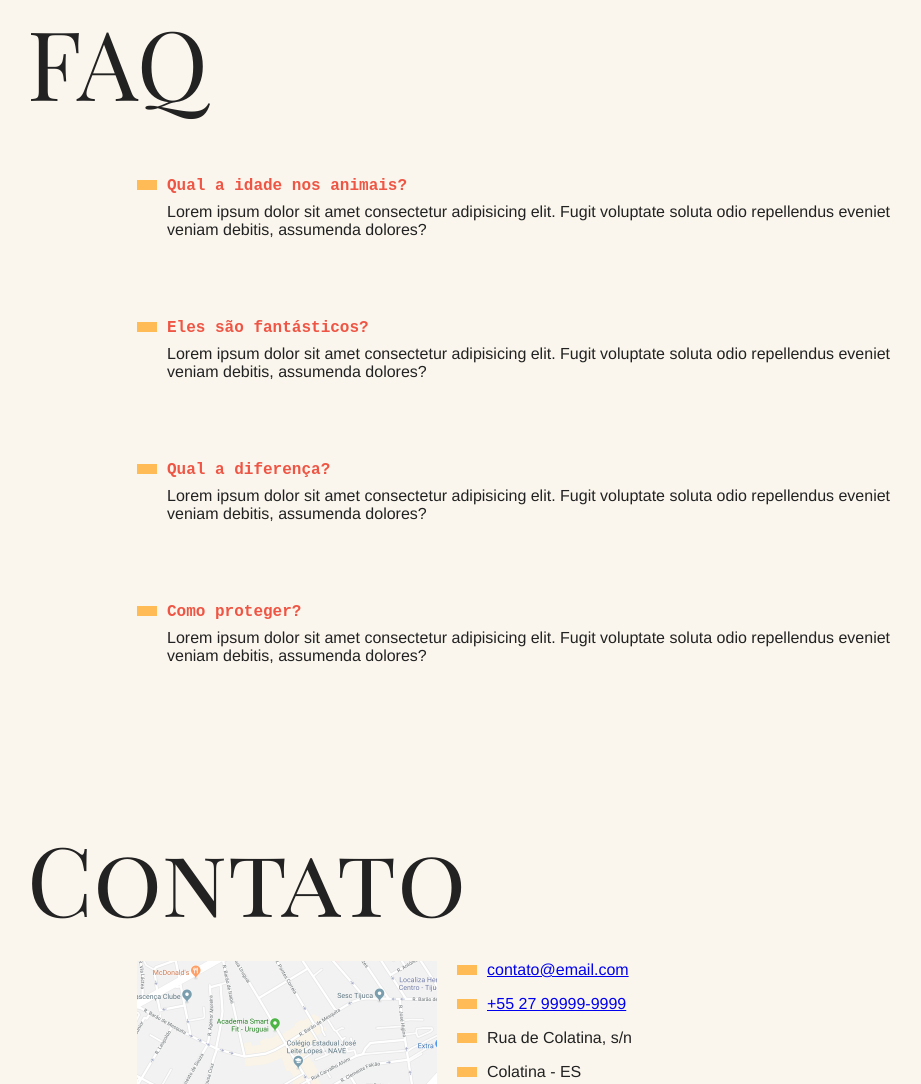
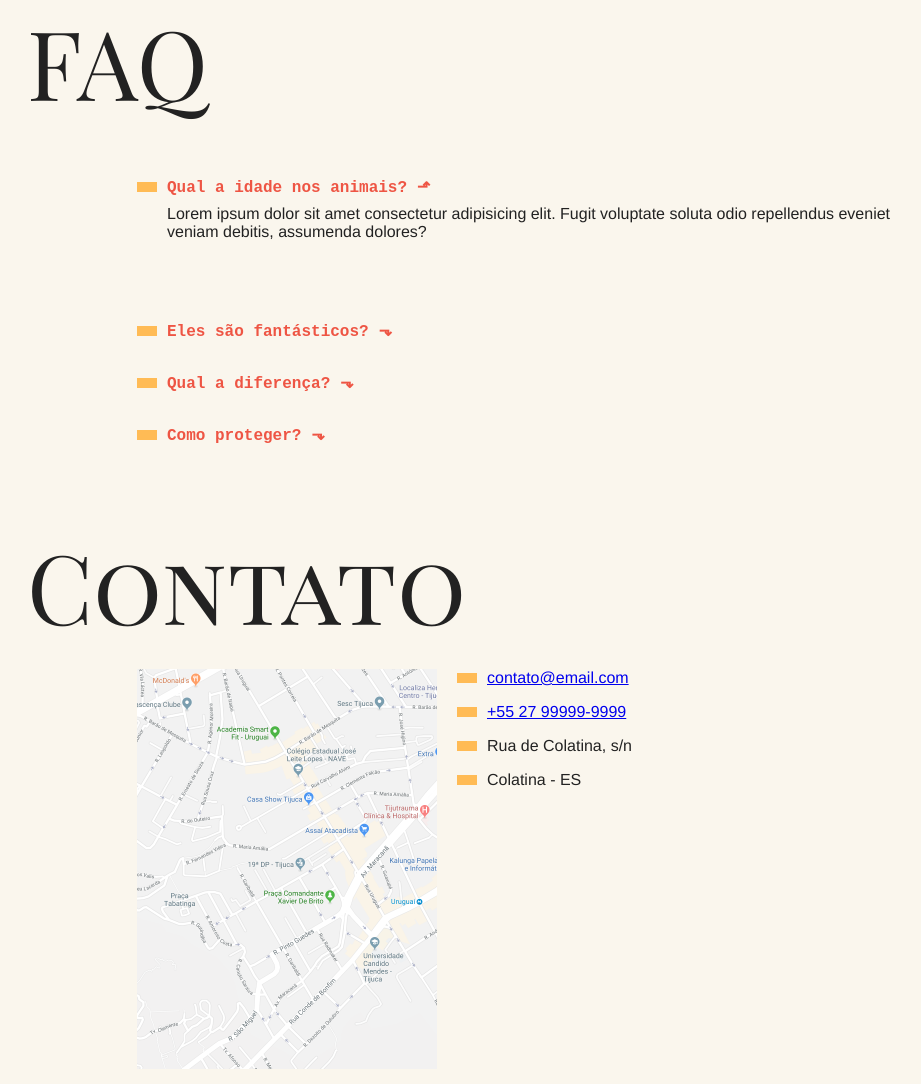
Before and after one commit to jeffersonsouuza/animais-fantasticos, a plain HTML site: page index.html in a window 1280 px wide. Shown: the part 801-1885 px from the top of the page, without its empty margins (163-1084 px from the left). Drawn offline with Linux system fonts and the light colour scheme.

Commit message:
improve: animacao nas secoes do site

```diff
--- a/css/style.css
+++ b/css/style.css
@@ -248,3 +248,48 @@ body {
     transform: translate3d(0, 0, 0);
   }
 }
+
+.js-accordion dd {
+  display: none;
+}
+
+.js-accordion dt {
+  cursor: pointer;
+}
+
+.js-accordion dt::after {
+  content: "⬎";
+  margin-left: 10px;
+}
+
+.js-accordion dt.ativo::after {
+  content: "⬏";
+  margin-left: 10px;
+}
+
+.js-accordion dd.ativo {
+  display: block !important;
+  animation: slideDown 0.5s forwards;
+}
+
+@keyframes slideDown {
+  from {
+    opacity: 0;
+    max-height: 0;
+  }
+  to {
+    max-height: 200px;
+    opacity: 1;
+  }
+}
+
+.js .js-scroll {
+  opacity: 0;
+  transform: translate3d(-30px, 0, 0);
+  transition: 0.3s;
+}
+
+.js .js-scroll.ativo {
+  opacity: 1;
+  transform: translate3d(0, 0, 0);
+}
--- a/index.html
+++ b/index.html
@@ -17,7 +17,7 @@
 </head>
 
 <body>
-  <nav class="menu">
+  <nav class="menu js-menu">
     <ul>
       <li><a href="#animais">Animais</a></li>
       <li><a href="#faq">Faq</a></li>
@@ -26,7 +26,7 @@
     </ul>
   </nav>
 
-  <section class="grid-section animais" id="animais">
+  <section class="grid-section animais js-scroll" id="animais">
     <h1 class="titulo">Animais Fantásticos</h1>
     <ul class="animais-lista js-tabmenu">
       <li><img src="./img/imagem1.jpg" alt="Imagem de uma Raposa"></li>
@@ -81,9 +81,9 @@
     </div>
   </section>
 
-  <section class="grid-section faq" id="faq">
+  <section class="grid-section faq js-scroll" id="faq">
     <h1 class="titulo">FAQ</h1>
-    <dl class="faq-lista">
+    <dl class="faq-lista js-accordion">
       <dt>Qual a idade nos animais?</dt>
       <dd>Lorem ipsum dolor sit amet consectetur adipisicing elit. Fugit voluptate soluta odio repellendus eveniet veniam debitis, assumenda dolores?</dd>
       <dt>Eles são fantásticos?</dt>
@@ -95,7 +95,7 @@
     </dl>
   </section>
 
-  <section class="grid-section contato" id="contato">
+  <section class="grid-section contato js-scroll" id="contato">
     <h1 class="titulo">Contato</h1>
     <div class="mapa">
       <img src="./img/mapa.png" alt="Mapa com a Localização">
--- a/js/main.js
+++ b/js/main.js
@@ -1,3 +1,4 @@
+function initTabNav() {
   const tabMenu = document.querySelectorAll(".js-tabmenu li");
   const tabConteudo = document.querySelectorAll(".js-tabconteudo section");
 
@@ -17,3 +18,79 @@ if (tabMenu.length && tabConteudo.length) {
       });
     });
   }
+}
+
+initTabNav();
+
+function initAccordion() {
+  const accordionList = document.querySelectorAll(".js-accordion dt");
+  const activeClass = "ativo";
+
+  if (accordionList.length) {
+    accordionList[0].classList.add(activeClass);
+    accordionList[0].nextElementSibling.classList.add(activeClass);
+
+    function activeAccordion(event) {
+      this.nextElementSibling.classList.toggle(activeClass);
+      this.classList.toggle(activeClass);
+    }
+
+    accordionList.forEach((item) => {
+      item.addEventListener("click", activeAccordion);
+    });
+  }
+}
+
+initAccordion();
+
+function initScrollSuave() {
+  const linksInternos = document.querySelectorAll('.js-menu a[href^="#"]');
+
+  function scroolToSection(event) {
+    event.preventDefault();
+    const href = event.currentTarget.getAttribute("href");
+    const section = document.querySelector(href);
+
+    section.scrollIntoView({
+      behavior: "smooth",
+      block: "start",
+    });
+
+    // forma alternativa
+    /* const topo = section.offsetTop;
+    window.scrollTo({
+      top: topo,
+      behavior: "smooth",
+    });
+    */
+  }
+
+  linksInternos.forEach((link) => {
+    link.addEventListener("click", scroolToSection);
+  });
+}
+
+initScrollSuave();
+
+function initAnimacaoScroll() {
+  const sections = document.querySelectorAll(".js-scroll");
+
+  if (sections) {
+    const windowMetade = window.innerHeight * 0.6;
+
+    function animaScroll() {
+      sections.forEach((section) => {
+        const sectionTop = section.getBoundingClientRect().top - windowMetade;
+        if (sectionTop < 0) {
+          section.classList.add("ativo");
+        }
+      });
+    }
+
+    animaScroll();
+
+    window.addEventListener("scroll", animaScroll);
+  }
+}
+
+initAnimacaoScroll();
```
Lines whose indentation alone changed are shown as unchanged.
